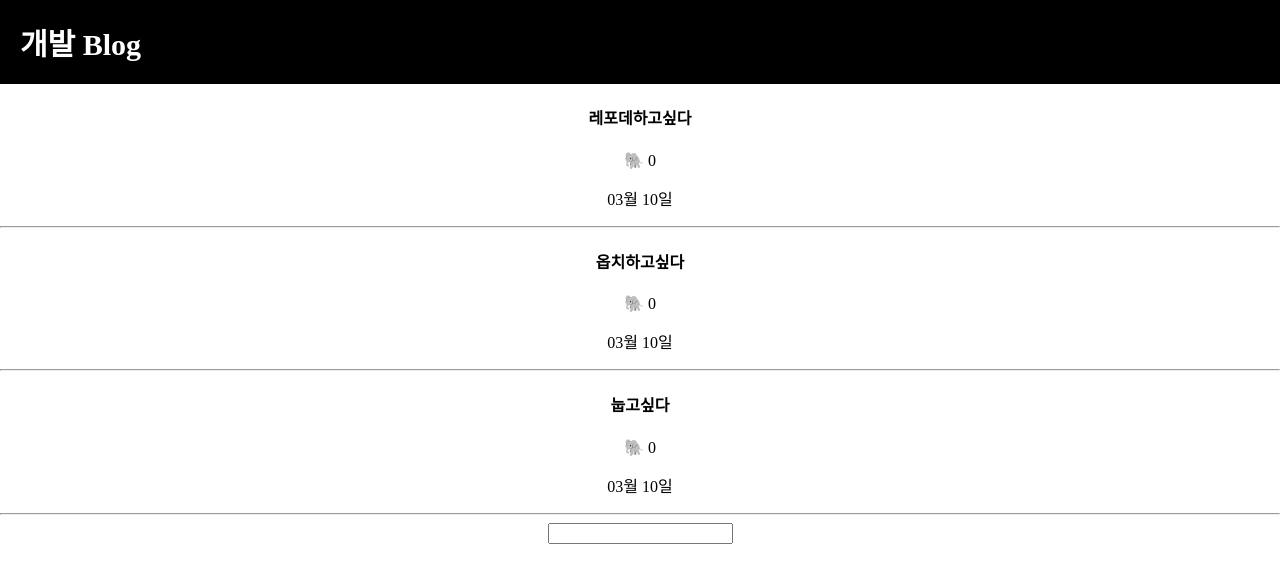
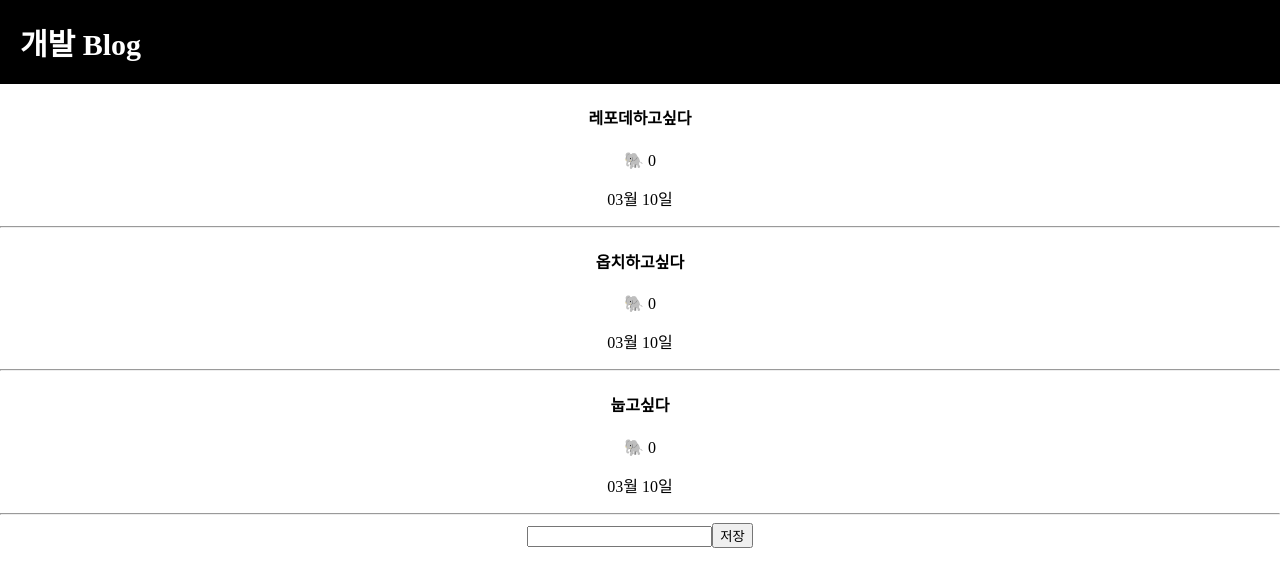
Before and after one commit to Do66i/practice_about_React, a React (Create React App) app in the folder Practice_React/: page / in a window 1280 px wide. Shown: the top 586 px of the page. Built offline with nearby package versions, Linux system fonts and the light colour scheme.

Commit message:
20220314-REACT폐관수련

```diff
--- a/Practice_React/src/App.js
+++ b/Practice_React/src/App.js
@@ -46,6 +46,7 @@ function App() {
       }
 
       <input onChange={(e) => { setInPutData(e.target.value) }}></input>
+      <button>저장</button>
       {console.log(inputData)}
 
       {modal ? <Modal title={title} pushTitle={pushTitle} /> : null}
```
